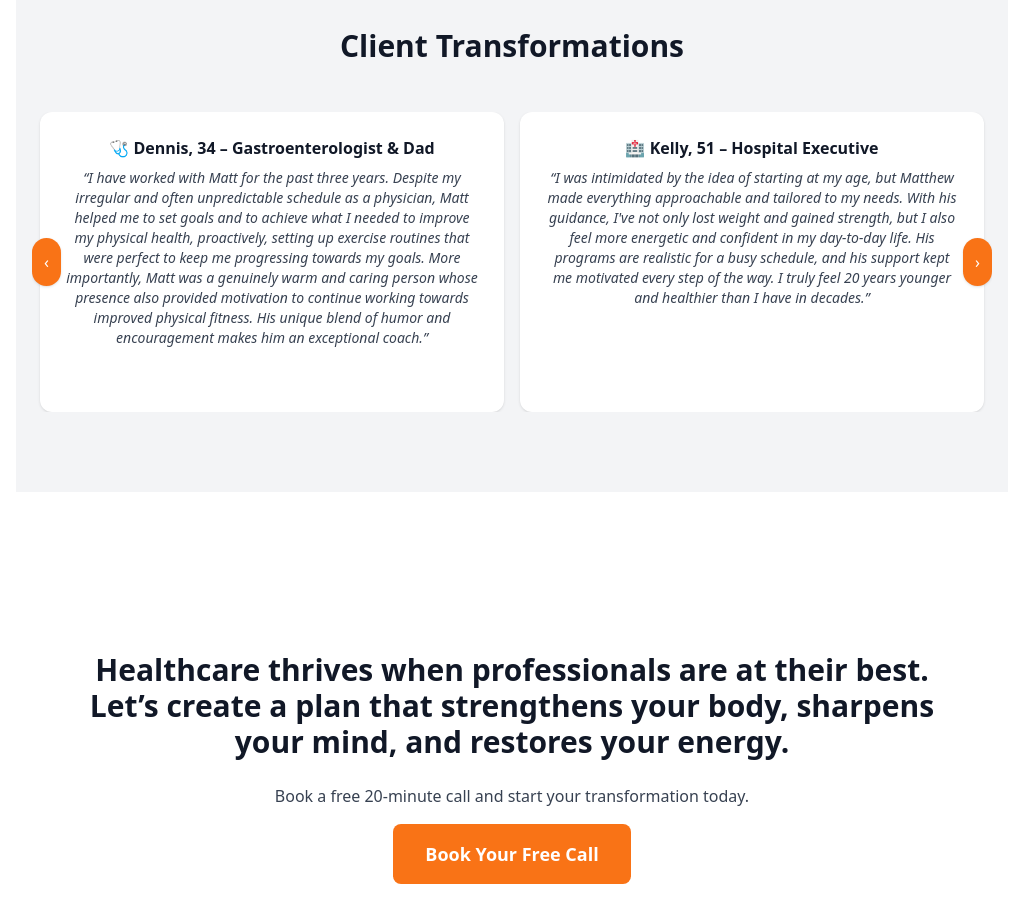
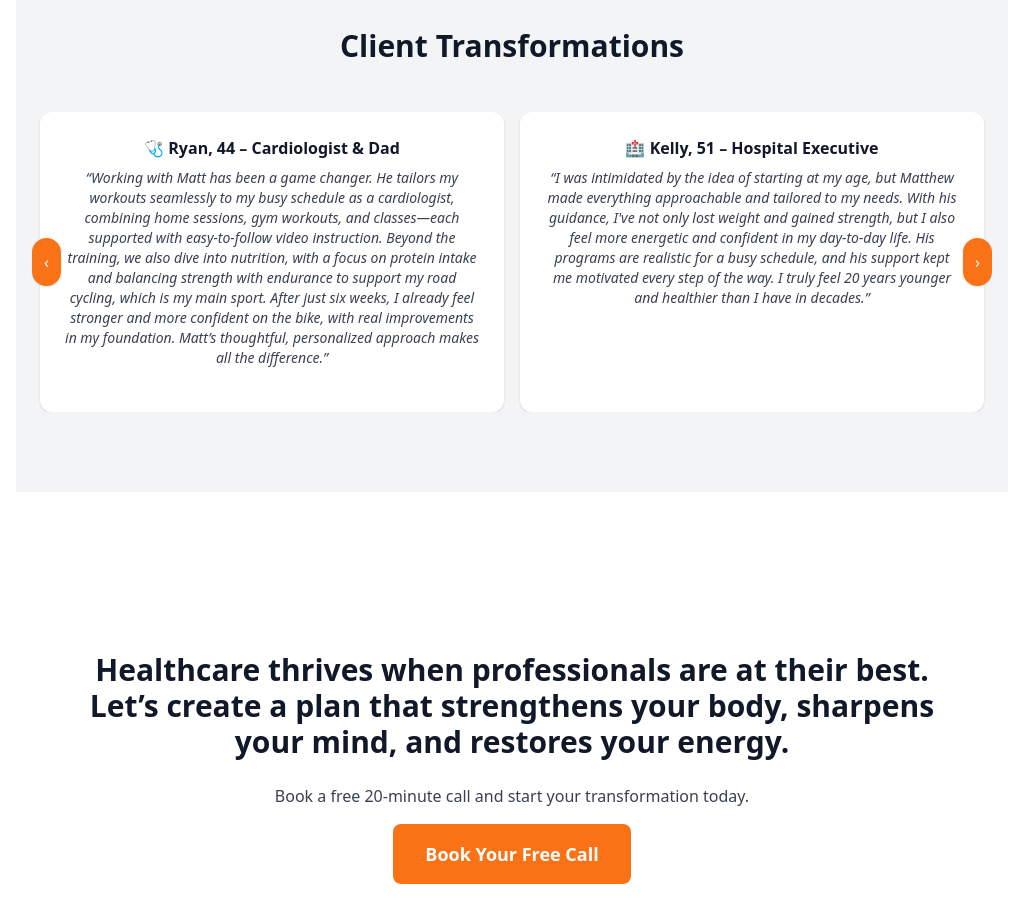
Before and after one commit to mkaufman385/mkauffit-online-training-site, a React (Create React App) app: page / in a window 1280 px wide. Shown: the part 2680-3589 px from the top of the page, without its empty margins (128-1151 px from the left). Built offline with nearby package versions, Linux system fonts and the light colour scheme.

Commit message:
added new testimonial

```diff
--- a/src/components/Testimonials.js
+++ b/src/components/Testimonials.js
@@ -5,9 +5,9 @@ import { motion, AnimatePresence } from "framer-motion";
 function Testimonials() {
   const testimonials = [
     {
-      name: "🩺 Dennis, 34 – Gastroenterologist & Dad",
+      name: "🩺 Ryan, 44 – Cardiologist & Dad",
       quote:
-        "I have worked with Matt for the past three years. Despite my irregular and often unpredictable schedule as a physician, Matt helped me to set goals and to achieve what I needed to improve my physical health, proactively, setting up exercise routines that were perfect to keep me progressing towards my goals. More importantly, Matt was a genuinely warm and caring person whose presence also provided motivation to continue working towards improved physical fitness. His unique blend of humor and encouragement makes him an exceptional coach.",
+        "Working with Matt has been a game changer. He tailors my workouts seamlessly to my busy schedule as a cardiologist, combining home sessions, gym workouts, and classes—each supported with easy-to-follow video instruction. Beyond the training, we also dive into nutrition, with a focus on protein intake and balancing strength with endurance to support my road cycling, which is my main sport. After just six weeks, I already feel stronger and more confident on the bike, with real improvements in my foundation. Matt’s thoughtful, personalized approach makes all the difference.",
       images: [],
     },
     {
@@ -17,11 +17,24 @@ function Testimonials() {
       images: [],
     },
     {
-      name: "🩺 Ryan, 44 – Cardiologist & Dad",
+      name: "🩺 Chris, 31 – Registered Nurse",
       quote:
-        "Working with Matt has been a game changer. He tailors my workouts seamlessly to my busy schedule as a cardiologist, combining home sessions, gym workouts, and classes—each supported with easy-to-follow video instruction. Beyond the training, we also dive into nutrition, with a focus on protein intake and balancing strength with endurance to support my road cycling, which is my main sport. After just six weeks, I already feel stronger and more confident on the bike, with real improvements in my foundation. Matt’s thoughtful, personalized approach makes all the difference.",
+        "I really enjoyed working with Matt over the past few years. His workouts were challenging yet easy to follow, and he tailored them perfectly to my goals. With his guidance, I made steady strength gains that carried over into my triathlon training. He also shared practical nutrition tips that made a real difference in my daily routine. Matt was relatable, supportive, and flexible, which made staying consistent easy. His guidance kept me motivated and confident that the plan was designed just for me.",
       images: [],
     },
+    {
+      name: "🏥 Diane, 70 – Hospital Social Worker",
+      quote:
+        "Matthew helped me get back in the groove with my exercising routine after a health setback. His style and approach was very helpful – he’s both low key but focused and knowledgeable. He really starts with what you can do and builds from there. I always enjoyed my training sessions and looked forward to them. The regular commitment to physical activity helped me manage the stresses of life and of work much better.",
+      images: [],
+    },
+    {
+      name: "🩺 Dennis, 34 – Gastroenterologist & Dad",
+      quote:
+        "I have worked with Matt for the past three years. Despite my irregular and often unpredictable schedule as a physician, Matt helped me to set goals and to achieve what I needed to improve my physical health, proactively, setting up exercise routines that were perfect to keep me progressing towards my goals. More importantly, Matt was a genuinely warm and caring person whose presence also provided motivation to continue working towards improved physical fitness. His unique blend of humor and encouragement makes him an exceptional coach.",
+      images: [],
+    },
+
     {
       name: "🗣️💬 Richard, 74 – Speech Language Pathologist",
       quote:
@@ -40,12 +53,7 @@ function Testimonials() {
         "Before working with Matthew, I felt unsure in the gym. He not only taught me proper technique to stay injury-free, but also explained the why behind each exercise so I could see how it connected to my goals in strength, endurance, and muscle growth. His coaching style is approachable yet challenging, which made training fun and motivating. Now I feel confident walking into the gym, knowing I have the foundation to keep progressing — and if I ever need a new challenge, Matthew will be my first call.",
       images: [],
     },
-    {
-      name: "🏥 Diane, 70 – Hospital Social Worker",
-      quote:
-        "Matthew helped me get back in the groove with my exercising routine after a health setback. His style and approach was very helpful – he’s both low key but focused and knowledgeable. He really starts with what you can do and builds from there. I always enjoyed my training sessions and looked forward to them. The regular commitment to physical activity helped me manage the stresses of life and of work much better.",
-      images: [],
-    },
+
     {
       name: "🩺 Melanie, 42 – Case Management Nurse",
       quote:
```
